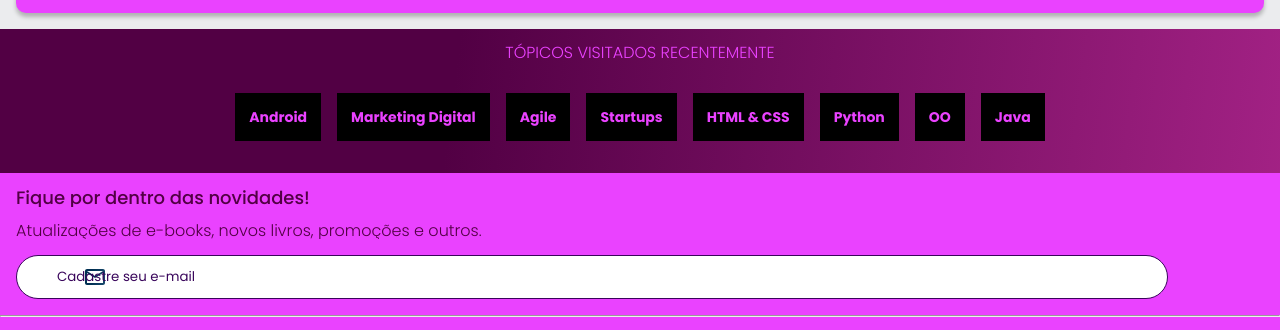
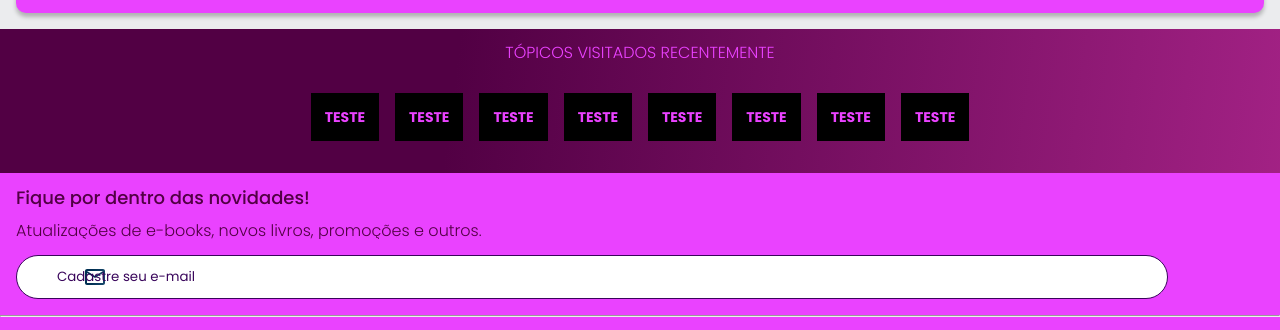
Before and after one commit to MyrellaMoreira3a1/MOBILEFIRSTA1-PARTE1, a plain HTML site: page index.html in a window 1280 px wide. Shown: the part 2266-2596 px from the top of the page. Drawn offline with nearby package versions, Linux system fonts and the light colour scheme.

Commit message:
Update index.html

```diff
--- a/index.html
+++ b/index.html
@@ -60,7 +60,7 @@
       <!-- Additional required wrapper -->
       <div class="swiper-wrapper">
         <!-- Slides -->
-        <div class="swiper-slide"><img src="img/ApacheKafka.svg"
+        <div class="swiper-slide"><img src="img/apacheKafka.svg"
             alt="Livro sobre apache kafka e spring boot da alura books"></div>
         <div class="swiper-slide"><img src="img/Liderança.svg"
             alt="Livro sobre liderança em design design da alura books"></div>
@@ -168,27 +168,27 @@
   <section class="tópicos">
     <h2 class="tópicos__titulo">TÓPICOS VISITADOS RECENTEMENTE</h2>
     <ul class="tópicos__lista">
-      <li class="tópicos__item"><a href="#" class="tópicos__link">Android</a></li>
+      <li class="tópicos__item"><a href="#" class="tópicos__link">TESTE</a></li>
       <li class="tópicos__item">
-        <a href="#" class="tópicos__link">Marketing Digital</a>
+        <a href="#" class="tópicos__link">TESTE</a>
       </li>
       <li class="tópicos__item">
-        <a href="#" class="tópicos__link">Agile</a>
+        <a href="#" class="tópicos__link">TESTE</a>
       </li>
       <li class="tópicos__item">
-        <a href="#" class="tópicos__link">Startups</a>
+        <a href="#" class="tópicos__link">TESTE</a>
       </li>
       <li class="tópicos__item">
-        <a href="#" class="tópicos__link">HTML & CSS</a>
+        <a href="#" class="tópicos__link">TESTE</a>
       </li>
       <li class="tópicos__item">
-        <a href="#" class="tópicos__link">Python</a>
+        <a href="#" class="tópicos__link">TESTE</a>
       </li>
       <li class="tópicos__item">
-        <a href="#" class="tópicos__link">OO</a>
+        <a href="#" class="tópicos__link">TESTE</a>
       </li>
       <li class="tópicos__item">
-        <a href="#" class="tópicos__link">Java</a>
+        <a href="#" class="tópicos__link">TESTE</a>
       </li>
     </ul>
   </section>
```
